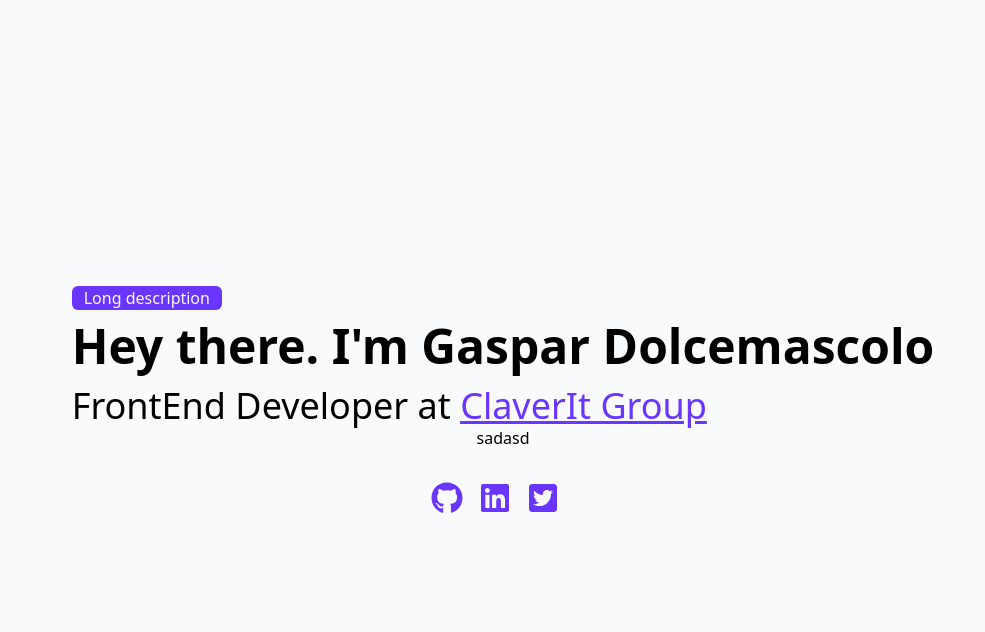
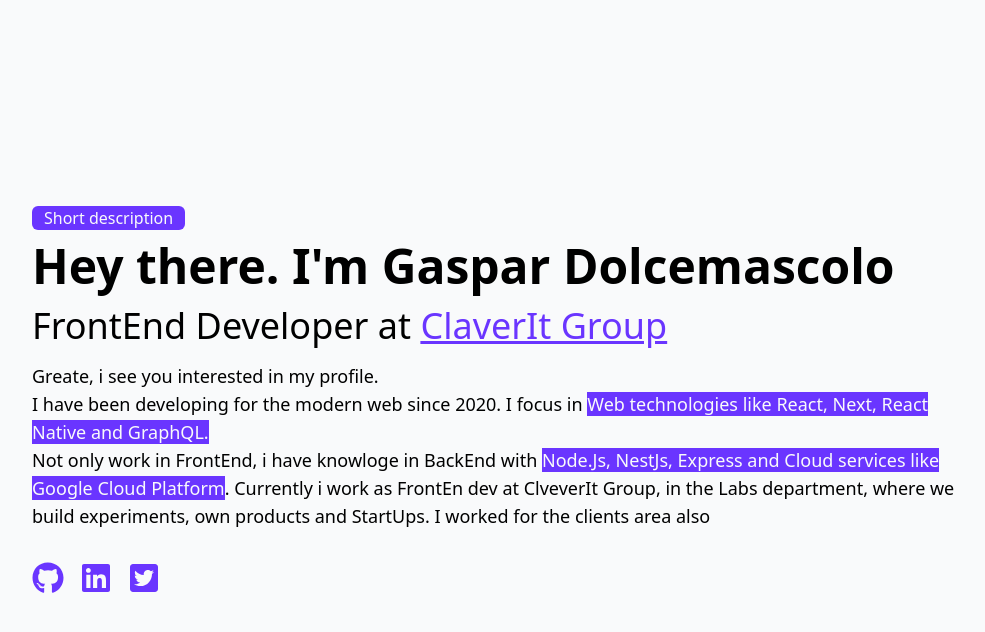
Before and after one commit to gasparnd/gasparnd-web, a Next.js app: page / in a window 1280 px wide. Both pictures are taken after a click on the button "Long description". Shown: the top 632 px of the page, without its empty margins (137-1122 px from the left). Built offline with nearby package versions, Linux system fonts and the light colour scheme.

Commit message:
add long description to the homepage

```diff
--- a/src/components/_Pages/Home.tsx
+++ b/src/components/_Pages/Home.tsx
@@ -5,12 +5,13 @@
   const [longDescription, setLongDescription] = useState<boolean>(false);
   return (
     <div className="p-3 bg-gray-50 h-screen flex items-center flex-col justify-center">
+      <div className="md:w-3/4">
         <section className="">
           <button
             onClick={() => setLongDescription(!longDescription)}
             className="bg-primary text-gray-50 rounded-md px-3 mb-3"
           >
-          Long description
+            {longDescription ? "Short description" : "Long description"}
           </button>
           <h1 className="text-5xl font-bold">
             Hey there. I'm Gaspar Dolcemascolo
@@ -27,8 +28,28 @@
             </a>
           </h2>
         </section>
-      {longDescription && <div>sadasd</div>}
-      <section className="flex mt-8">
+        {longDescription && (
+          <div className="mt-4">
+            <p className="text-lg">
+              Greate, i see you interested in my profile.
+              <br /> I have been developing for the modern web since 2020. I
+              focus in{" "}
+              <span className="bg-primary text-gray-50">
+                Web technologies like React, Next, React Native and GraphQL.
+              </span>{" "}
+              <br />
+              Not only work in FrontEnd, i have knowloge in BackEnd with{" "}
+              <span className="bg-primary text-gray-50">
+                Node.Js, NestJs, Express and Cloud services like Google Cloud
+                Platform
+              </span>
+              . Currently i work as FrontEn dev at ClveverIt Group, in the Labs
+              department, where we build experiments, own products and StartUps.
+              I worked for the clients area also
+            </p>
+          </div>
+        )}
+        <section className="flex align-self-start mt-8">
           <a target="_blank" href="https://github.com/gasparnd">
             <FaGithub className="mr-4" size="2rem" color="#6a35ff" />
           </a>
@@ -43,6 +64,7 @@
           </a>
         </section>
       </div>
+    </div>
   );
 };
 
```
Lines whose indentation alone changed are shown as unchanged.
